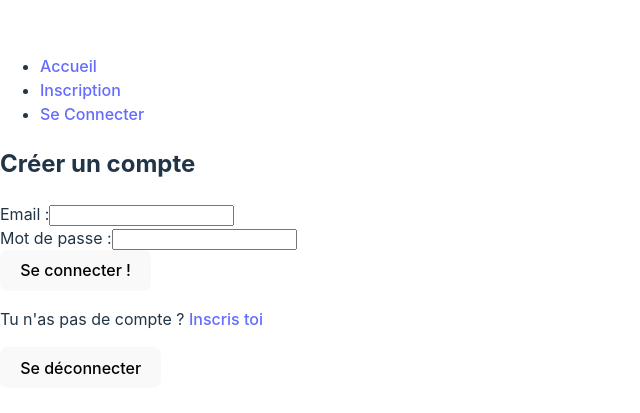
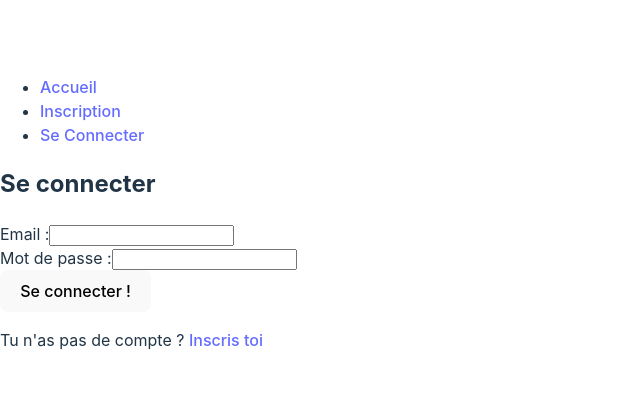
Before and after one commit to KarineDHoshi/Front_projet, a React (Vite) app: page /users/sign_in in a window 1280 px wide. Shown: the part 187-600 px from the top of the page, without its empty margins (0-640 px from the left). Built offline with nearby package versions, Linux system fonts and the light colour scheme.

Commit message:
LD adding link to to login page

```diff
--- a/src/components/logIn/loginForm.jsx
+++ b/src/components/logIn/loginForm.jsx
@@ -1,11 +1,8 @@
-import React from 'react';
+import React, { useState } from 'react';
 import { Link } from "react-router-dom";
-import { useState } from 'react';
 import { useAtom } from 'jotai';
 import { userAtom } from '../../atoms/userAtom';
 import Cookies from 'js-cookie';
-import Logout from '../LogOut/logoutButton';
-
 
 function Sign_in() {
   const [, setUser] = useAtom(userAtom);
@@ -54,7 +51,7 @@ function Sign_in() {
 
   return (
     <form onSubmit={handleSubmit}>
-      <h2>Créer un compte</h2>
+      <h2>Se connecter</h2>
       {error && <p>{error}</p>}
       {success && <p>{success}</p>}
       <div>
@@ -81,8 +78,6 @@ function Sign_in() {
       <button type="submit">Se connecter !</button>
       <p className="signInLink"> Tu n'as pas de compte ? <Link to="/users">Inscris toi</Link></p>
 
-      <Logout />
-
     </form>
   );
 }
```
